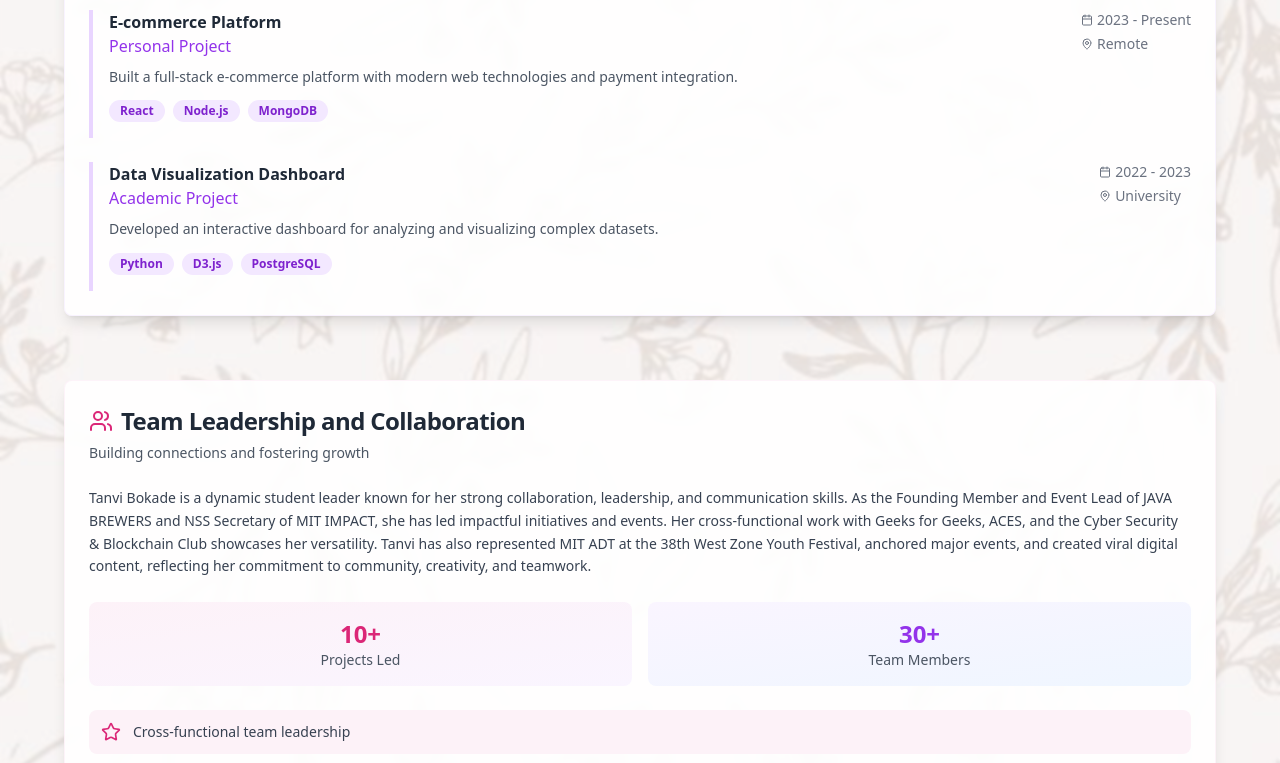
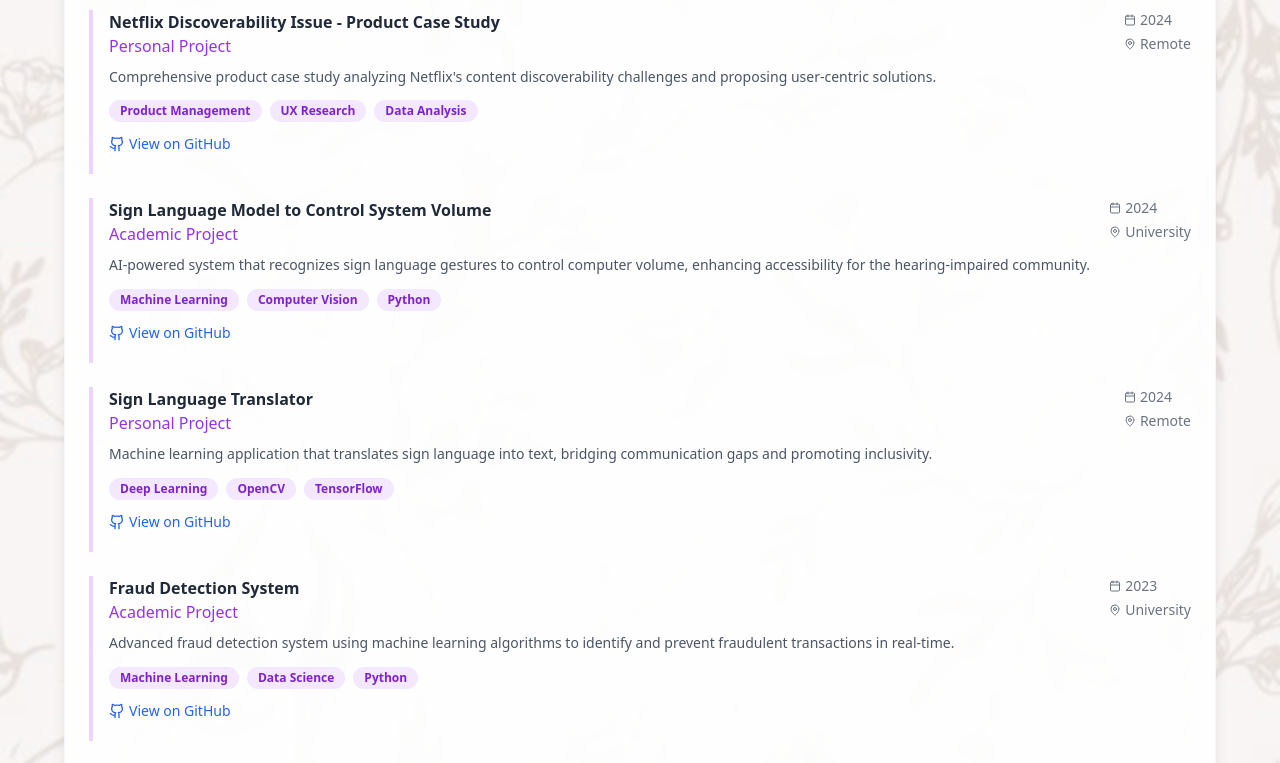
Before and after one commit to Tanvi42069/my-web-wonderland-craft, a React (Vite) app: page / in a window 1280 px wide. Shown: the part 3340-4103 px from the top of the page. Built offline with nearby package versions, Linux system fonts and the light colour scheme.

Commit message:
Add projects to portfolio
Added new projects to the projects section.

```diff
--- a/src/components/PortfolioSection.tsx
+++ b/src/components/PortfolioSection.tsx
@@ -12,26 +12,56 @@ import {
   ExternalLink,
   FolderOpen,
   GraduationCap,
-  BookOpen
+  BookOpen,
+  Github
 } from "lucide-react";
 
 const PortfolioSection = () => {
   const projects = [
     {
-      title: "E-commerce Platform",
+      title: "Netflix Discoverability Issue - Product Case Study",
       company: "Personal Project",
-      period: "2023 - Present",
+      period: "2024",
       location: "Remote",
-      description: "Built a full-stack e-commerce platform with modern web technologies and payment integration.",
-      skills: ["React", "Node.js", "MongoDB"]
+      description: "Comprehensive product case study analyzing Netflix's content discoverability challenges and proposing user-centric solutions.",
+      skills: ["Product Management", "UX Research", "Data Analysis"],
+      link: "https://github.com/Tanvi42069/Product-Case-Study-Netflix-Discoverability-Issue"
     },
     {
-      title: "Data Visualization Dashboard",
+      title: "Sign Language Model to Control System Volume",
       company: "Academic Project",
-      period: "2022 - 2023",
+      period: "2024",
       location: "University",
-      description: "Developed an interactive dashboard for analyzing and visualizing complex datasets.",
-      skills: ["Python", "D3.js", "PostgreSQL"]
+      description: "AI-powered system that recognizes sign language gestures to control computer volume, enhancing accessibility for the hearing-impaired community.",
+      skills: ["Machine Learning", "Computer Vision", "Python"],
+      link: "https://github.com/Tanvi42069/Sign-Language-Model-to-Control-System-Volume"
+    },
+    {
+      title: "Sign Language Translator",
+      company: "Personal Project",
+      period: "2024",
+      location: "Remote",
+      description: "Machine learning application that translates sign language into text, bridging communication gaps and promoting inclusivity.",
+      skills: ["Deep Learning", "OpenCV", "TensorFlow"],
+      link: "https://github.com/Tanvi42069/Sign-Language-Translator"
+    },
+    {
+      title: "Fraud Detection System",
+      company: "Academic Project",
+      period: "2023",
+      location: "University",
+      description: "Advanced fraud detection system using machine learning algorithms to identify and prevent fraudulent transactions in real-time.",
+      skills: ["Machine Learning", "Data Science", "Python"],
+      link: "https://github.com/Tanvi42069/Fraud-Detection"
+    },
+    {
+      title: "Additional Project Documentation",
+      company: "Portfolio",
+      period: "2023-2024",
+      location: "Various",
+      description: "Comprehensive documentation and portfolio showcasing various technical projects and implementations.",
+      skills: ["Documentation", "Project Management", "Technical Writing"],
+      link: "https://drive.google.com/file/d/1I9KDq2Fb49kz7_em_F-TWl73auOmayqu/view"
     }
   ];
 
@@ -233,13 +263,22 @@ const PortfolioSection = () => {
                     </div>
                   </div>
                   <p className="text-gray-600 mb-3 text-sm leading-relaxed">{project.description}</p>
-                  <div className="flex flex-wrap gap-2">
+                  <div className="flex flex-wrap gap-2 mb-3">
                     {project.skills.map((skill, skillIndex) => (
                       <Badge key={skillIndex} className="bg-purple-100 text-purple-700 text-xs">
                         {skill}
                       </Badge>
                     ))}
                   </div>
+                  <a
+                    href={project.link}
+                    target="_blank"
+                    rel="noopener noreferrer"
+                    className="inline-flex items-center gap-1 text-blue-600 hover:text-blue-700 text-sm font-medium"
+                  >
+                    {project.link.includes('github.com') ? <Github className="w-4 h-4" /> : <ExternalLink className="w-4 h-4" />}
+                    {project.link.includes('github.com') ? 'View on GitHub' : 'View Project'}
+                  </a>
                 </div>
               ))}
             </CardContent>
```
